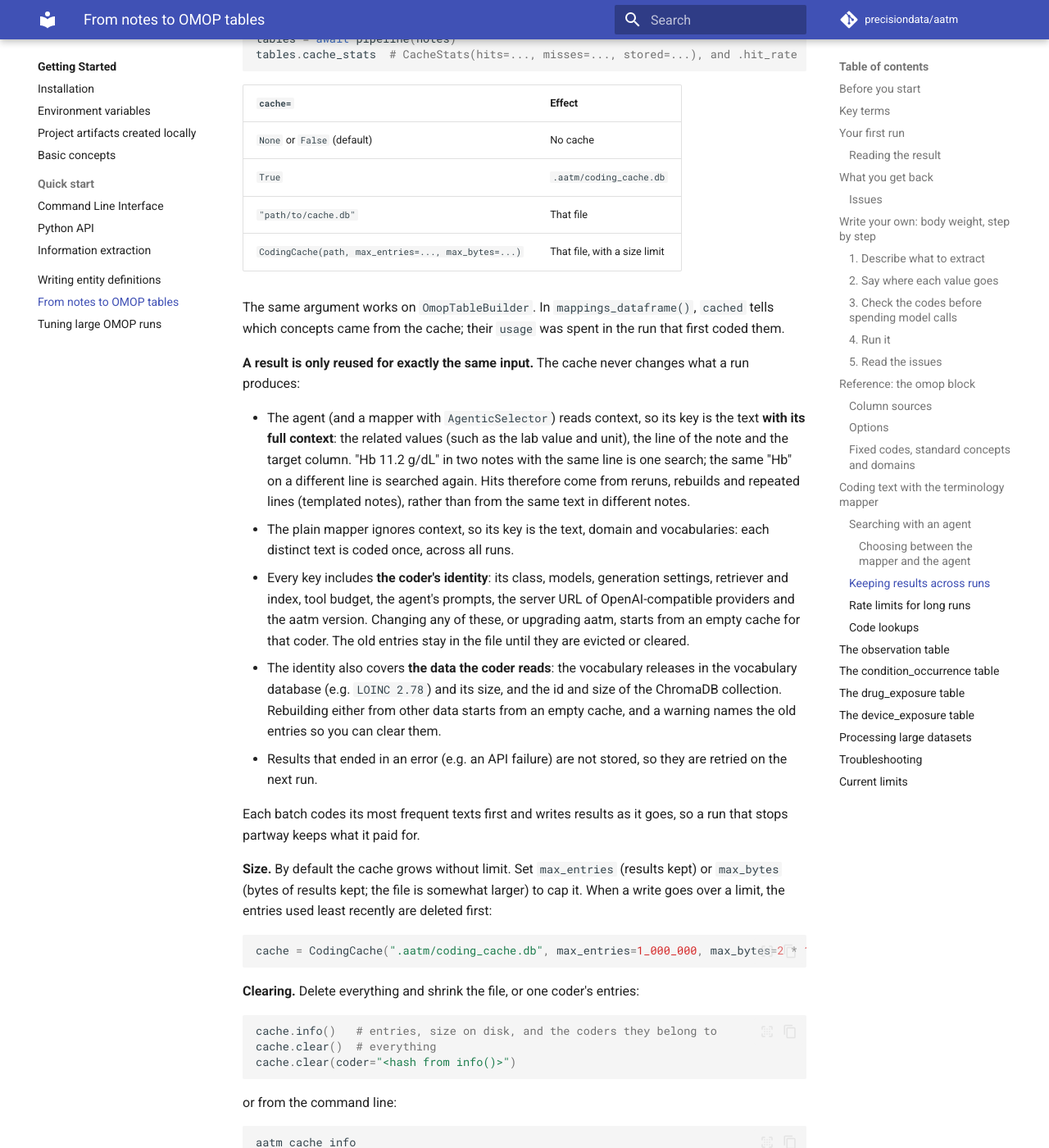
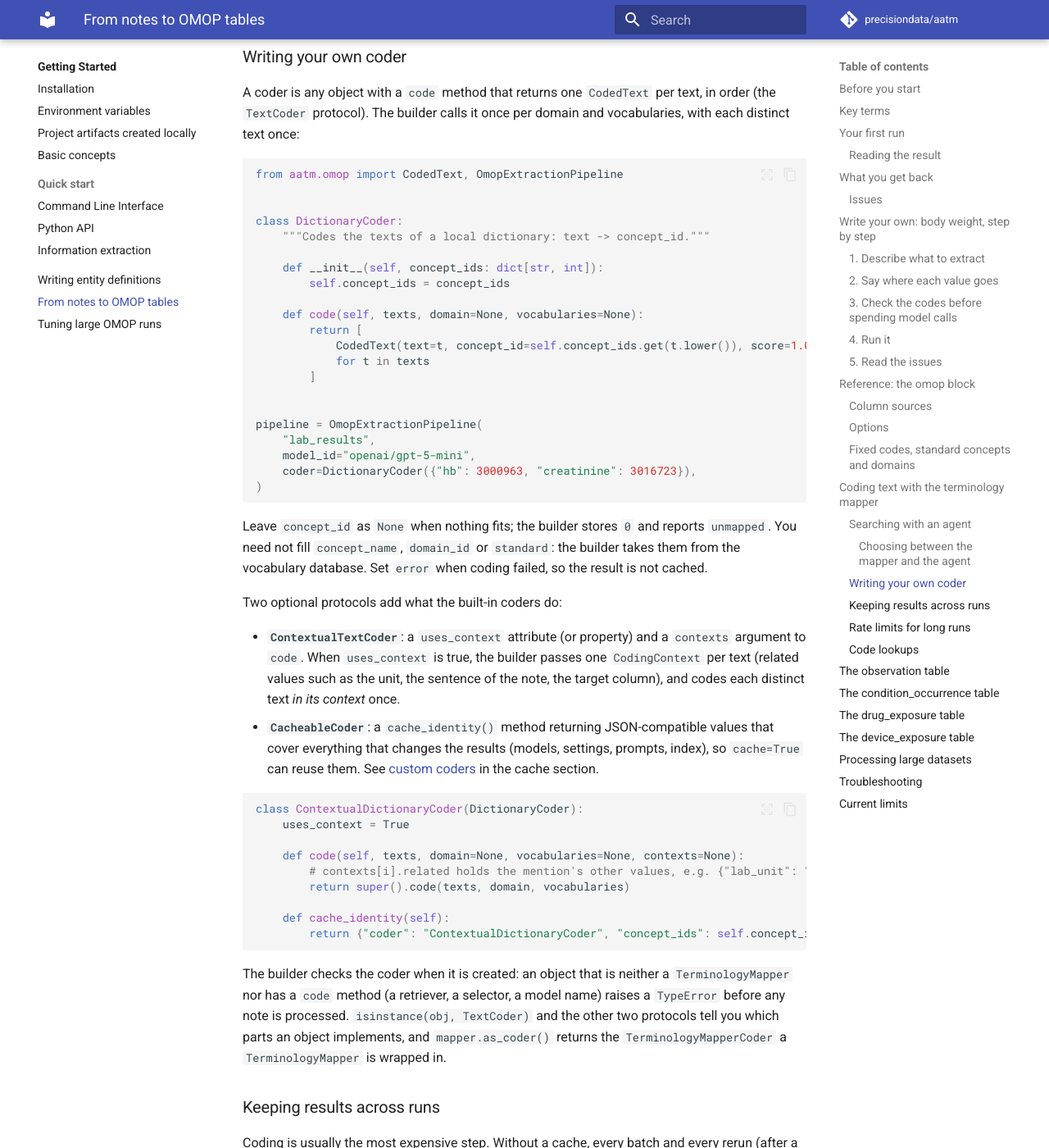
Before and after one commit to precisiondata/aatm, an MkDocs documentation site: the page built from docs/getting-started/omop_tables.md, in a window 1280 px wide and 1400 px high, scrolled down 14336 px. Shown: the whole window at 82% size. Built offline with MkDocs 1.6.1 and Material for MkDocs 9.7.7, drawn with Linux system fonts in a browser that asks for light colours; comment, search, counter and statistics services are not loaded; the version menu is left out; some of the changed text lies outside the part shown.

Commit message:
docs(omop): coder=, writing your own coder, extractor settings, new errors
Refs #98

Co-Authored-By: Claude Opus 5.5 <noreply@anthropic.com>

````diff
--- a/docs/getting-started/omop_tables.md
+++ b/docs/getting-started/omop_tables.md
@@ -378,8 +378,10 @@ The predefined `lab_results` definition codes the test name this way:
         map: {}          # any standard concept of the column's domain (Measurement)
 ```
 
-The YAML says **what** to code. Your code chooses **how**, by configuring the mapper,
-because that involves search models, LLMs and API keys:
+The YAML says **what** to code. Your code chooses **how**, by passing a **coder**,
+because that involves search models, LLMs and API keys. `coder=` takes a configured
+`TerminologyMapper`, the [agent](#searching-with-an-agent) (`AgenticCoder`), or a
+[coder of your own](#writing-your-own-coder):
 
 ```python
 import asyncio
@@ -418,6 +420,14 @@ How it works:
 - **`min_score`** (`map: {min_score: 0.8}`) stores `0` and reports `low_confidence`
   below that score. Scores depend on the retriever, so look at real scores in
   `mappings_dataframe()` before choosing a threshold.
+- **Every concept is checked against the vocabulary database.** A concept that is not
+  standard is stored as `0` and reported `unmapped`; one of another domain is reported
+  `domain_mismatch`. The indexes `aatm init` builds hold only standard concepts, but a
+  retriever over an index of your own may not.
+
+!!! note "`mapper=` is now `coder=`"
+    Earlier versions called this argument `mapper=`. It still works, with a
+    `DeprecationWarning`, and will be removed in a later minor version.
 
 !!! warning "Review the mappings"
     Short names are ambiguous. In a small test with nine lab results, the default
@@ -538,6 +548,71 @@ terminology mapping and a mapper you already configured can use it:
 `TerminologyMapper(retriever=..., selector=AgenticSelector("openai/gpt-5-mini"))`. In a
 builder, that mapper also receives the context.
 
+### Writing your own coder
+
+A coder is any object with a `code` method that returns one `CodedText` per text, in
+order (the `TextCoder` protocol). The builder calls it once per domain and
+vocabularies, with each distinct text once:
+
+```python
+from aatm.omop import CodedText, OmopExtractionPipeline
+
+
+class DictionaryCoder:
+    """Codes the texts of a local dictionary: text -> concept_id."""
+
+    def __init__(self, concept_ids: dict[str, int]):
+        self.concept_ids = concept_ids
+
+    def code(self, texts, domain=None, vocabularies=None):
+        return [
+            CodedText(text=t, concept_id=self.concept_ids.get(t.lower()), score=1.0)
+            for t in texts
+        ]
+
+
+pipeline = OmopExtractionPipeline(
+    "lab_results",
+    model_id="openai/gpt-5-mini",
+    coder=DictionaryCoder({"hb": 3000963, "creatinine": 3016723}),
+)
+```
+
+Leave `concept_id` as `None` when nothing fits; the builder stores `0` and reports
+`unmapped`. You need not fill `concept_name`, `domain_id` or `standard`: the builder
+takes them from the vocabulary database. Set `error` when coding failed, so the result
+is not cached.
+
+Two optional protocols add what the built-in coders do:
+
+- **`ContextualTextCoder`**: a `uses_context` attribute (or property) and a `contexts`
+  argument to `code`. When `uses_context` is true, the builder passes one
+  `CodingContext` per text (related values such as the unit, the sentence of the note,
+  the target column), and codes each distinct text *in its context* once.
+- **`CacheableCoder`**: a `cache_identity()` method returning JSON-compatible values
+  that cover everything that changes the results (models, settings, prompts, index),
+  so `cache=True` can reuse them. See [custom coders](#keeping-results-across-runs) in
+  the cache section.
+
+```python
+class ContextualDictionaryCoder(DictionaryCoder):
+    uses_context = True
+
+    def code(self, texts, domain=None, vocabularies=None, contexts=None):
+        # contexts[i].related holds the mention's other values, e.g. {"lab_unit": "g/dL"}
+        return super().code(texts, domain, vocabularies)
+
+    def cache_identity(self):
+        return {"coder": "ContextualDictionaryCoder", "concept_ids": self.concept_ids}
+```
+
+The builder checks the coder when it is created: an object that is neither a
+`TerminologyMapper` nor has a `code` method (a retriever, a selector, a model name)
+raises a `TypeError` before any note is processed. `isinstance(obj, TextCoder)` and
+the other two protocols tell you which parts an object implements, and
+`mapper.as_coder()` returns the `TerminologyMapperCoder` a `TerminologyMapper` is
+wrapped in.
+
 ### Keeping results across runs
 
 Coding is usually the most expensive step. Without a cache, every batch and every rerun
@@ -627,8 +702,10 @@ aatm cache clear --coder <hash>
     must stay reproducible, and clear the cache when you change it.
 
 **Custom coders.** A coder of your own is cached when it has a `cache_identity()`
-method returning JSON-compatible values that cover everything that changes its results.
-Otherwise wrap it yourself and say what it is:
+method (the `CacheableCoder` protocol, see
+[Writing your own coder](#writing-your-own-coder)) returning JSON-compatible values
+that cover everything that changes its results. Otherwise wrap it yourself and say
+what it is:
 `CachedCoder(my_coder, cache, identity={"name": "my_coder", "version": 2})`.
 
 ### Rate limits for long runs
@@ -1054,6 +1131,14 @@ summary = asyncio.run(
 print(summary)  # notes built, skipped and failed, rows per table, cache hit rate
 ```
 
+**Extraction settings.** `max_concurrency`, `settings` (generation settings of the
+extraction model, e.g. `{"temperature": 0}`) and `attribute_labeller` (a
+[decision model](../reference/decision_models.md) labelling attributes) are arguments of
+the pipeline. Any other `SimpleLLMExtractor` argument, such as `instructions` or
+`on_error`, is passed through too; a misspelt name raises a `TypeError` that lists the
+valid ones. With `extractor=` (an extractor you built yourself), set them on that
+extractor instead: the pipeline raises rather than ignore them.
+
 **Check the plan first.** `pipeline.plan("notes.parquet", "output/ecog")` is a dry
 run: no model call. It prints the settings the run would use and where each came from,
 the notes left to do, the calls, tokens, cost and time a pilot run predicts, and
@@ -1288,7 +1373,11 @@ column. `OmopTableBuilder.build(..., row_ids="note")` numbers rows the same way.
 | `... is not a standard concept. Add 'maps_to: true' to use the standard concept it maps to` | A `*_concept_id` column got a non-standard code | Add `maps_to: true`, or use the standard concept's code |
 | `Table 'measurement' has no column 'value_as_numbr'` | A typo in a column name | Use the column names of the [CDM table](https://ohdsi.github.io/CommonDataModel/cdm55.html) |
 | `'weight_val' is not a child entity of 'body_weight'` | `from: child.<key>` names an entity that is not a child of this one | Use the child's `key`, and check its `parent_key` |
-| `... uses 'map', so the builder needs a terminology mapper` | The definition codes text, but no mapper was given | Pass `coder=TerminologyMapper(...)` |
+| `... uses 'map', so the builder needs a coder` | The definition codes text, but no coder was given | Pass `coder=TerminologyMapper(...)` or `coder=AgenticCoder(...)` |
+| `coder must be a TerminologyMapper or a TextCoder ..., got ...` | `coder=` got something else, e.g. a retriever or a model name | Pass a `TerminologyMapper` built with that retriever, or a [coder](#writing-your-own-coder) |
+| `DeprecationWarning: mapper= is deprecated` | Code written for an earlier version | Rename `mapper=` to `coder=` |
+| `OmopExtractionPipeline got unknown extractor argument(s) ...` | A misspelt keyword, e.g. `max_concurency` | Use one of the valid names the message lists |
+| `... configure the default SimpleLLMExtractor, so they would be ignored with extractor=...` | Extractor settings given together with your own extractor | Set them on your extractor |
 | `SyntaxError: 'await' outside function` | `await` used in a script | Use `asyncio.run(pipeline(notes))`, or run it in a notebook |
 | Every `map` is `unmapped` | The mapper found no candidates, e.g. the search index for its retriever was not built | Use the embedding model you chose in `aatm init` as the `retriever` |
 | `... has no cache_identity(): pass identity=...` | `cache=` was given with a custom coder that does not describe itself | Add a `cache_identity()` method, or wrap it in `CachedCoder(coder, cache, identity=...)` |
````
